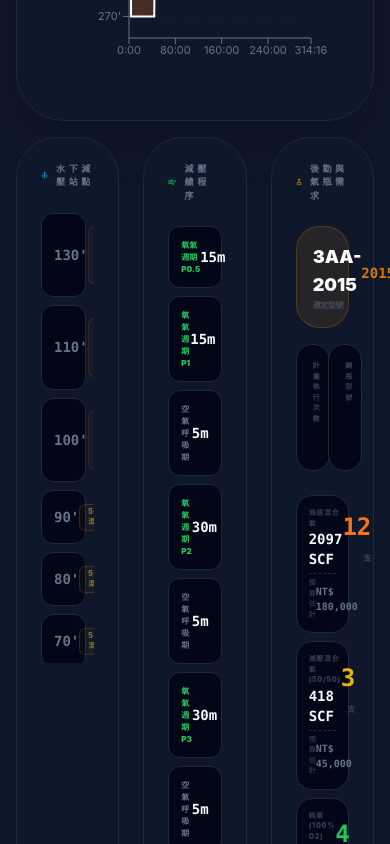
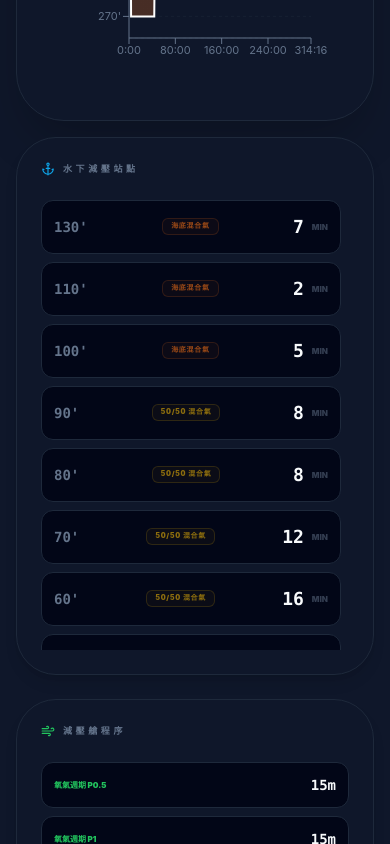
Before and after one commit to ryanhu-tech/heliox-mission-controller, a React (Vite) app: page / in a window 390 px wide. Shown: the part 1040-1884 px from the top of the page. Built offline with nearby package versions, Linux system fonts and the light colour scheme.

Commit message:
ux: implement responsive table layout (stack on mobile, 3-col on desktop/export)

```diff
--- a/src/App.jsx
+++ b/src/App.jsx
@@ -312,7 +312,7 @@ function App() {
           </div>
         </section>
 
-        <div id="pdf-tables" className="grid grid-cols-3 gap-6 pb-20">
+        <div id="pdf-tables" className={`grid ${isExporting ? 'grid-cols-3' : 'grid-cols-1 lg:grid-cols-3'} gap-6 pb-20`}>
           <section className="p-6 rounded-[2.5rem] border shadow-lg" style={{ backgroundColor: t.panel, borderColor: t.border }}>
              <h2 className="text-[9px] font-black uppercase tracking-[0.4em] flex items-center gap-2 mb-6" style={{ color: '#64748b' }}><Anchor size={14} style={{ color: '#0ea5e9' }} /> {msg?.waterDeco}</h2>
              <div className={`space-y-2 pr-2 custom-scroll-container ${isExporting ? '' : 'max-h-[450px] overflow-y-auto'}`}>
```
